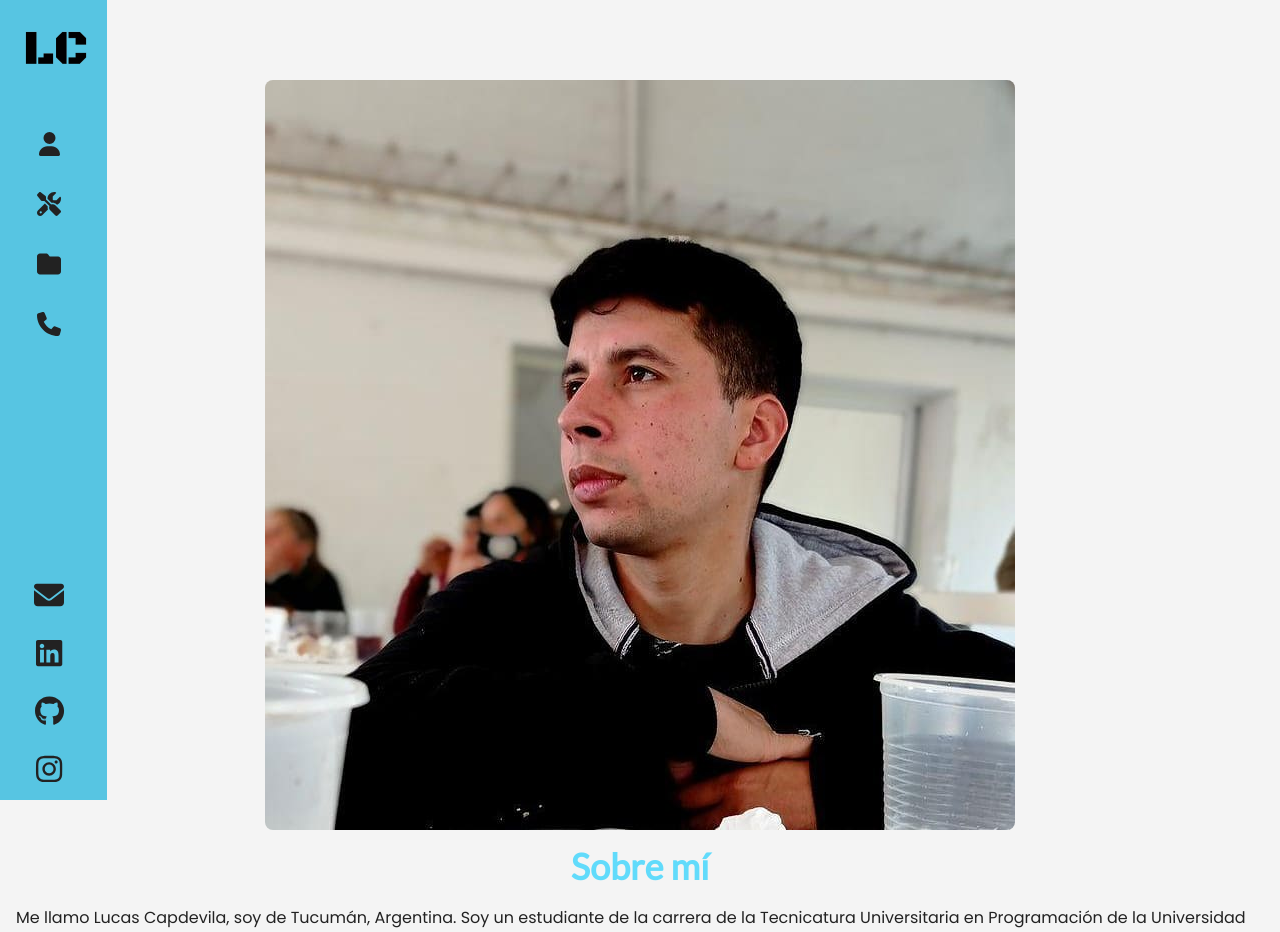
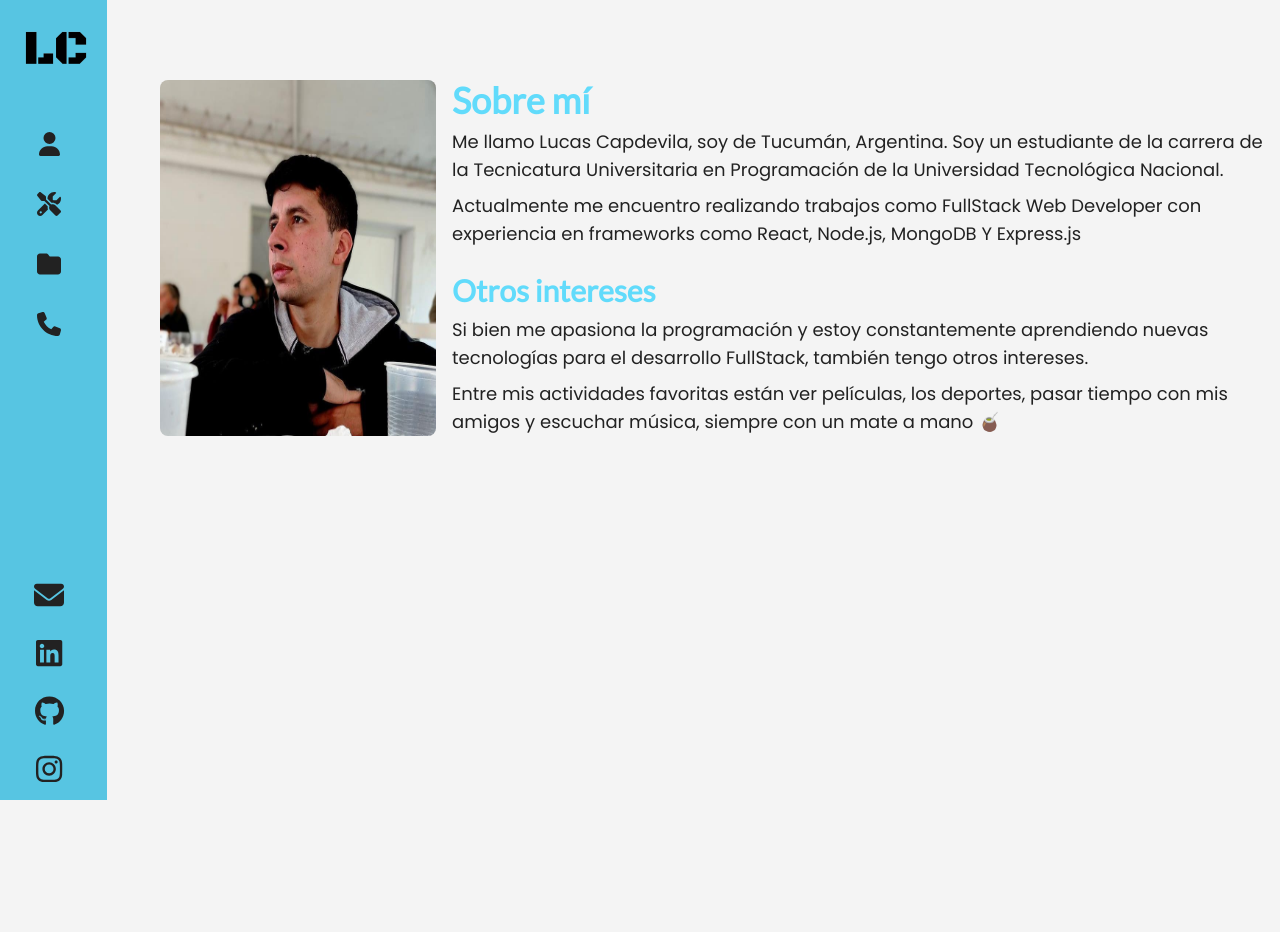
Before and after one commit to lucasecapdevila/portfolio-web, a React (Vite) app: page /about in a window 1280 px wide. Shown: the top 932 px of the page. After the commit the page ends 800 px from the top, so only its background shows below. Built offline with nearby package versions, Linux system fonts and the light colour scheme.

Commit message:
se ajusta página 'Sobre mí' para pantallas md y lg

```diff
--- a/src/components/pages/About.jsx
+++ b/src/components/pages/About.jsx
@@ -1,24 +1,62 @@
-import imagen from "../../assets/lucas2.jpg"
+import imagen from "../../assets/lucas2.jpg";
 const About = () => {
   return (
     <>
-      <main className="min-h-[90vh] md:h-screen px-4 py-10">
-        <div className="flex flex-col justify-center items-center gap-4 mt-10">
-          <img src={imagen} className="rounded-lg" alt="lucas capdevila" data-aos="fade-right" data-aos-duration="1800" />
-          <div data-aos="fade-left" data-aos-delay="300" data-aos-duration="1800">
-            <h1 className="titulos text-reactLightBlue text-4xl text-center font-bold">Sobre mí</h1>
-            <p className="textos text-textBlack text-md mt-5">Me llamo Lucas Capdevila, soy de Tucumán, Argentina. Soy un estudiante de la carrera de la Tecnicatura Universitaria en Programación de la Universidad Tecnológica Nacional.</p>
-            <p className="textos text-textBlack text-md my-2">Actualmente me encuentro realizando trabajos como FullStack Web Developer con experiencia en frameworks como React, Node.js, MongoDB Y Express.js</p>
+      <main className="min-h-[90vh] md:h-screen px-4 lg:ps-40 py-10">
+        <div className="flex flex-col md:flex-row justify-center gap-4 mt-10">
+          <img
+            src={imagen}
+            className="rounded-lg md:w-2/4 lg:w-1/3 xl:w-1/4"
+            alt="lucas capdevila"
+            data-aos="fade-right"
+            data-aos-duration="1800"
+          />
+          <div>
+            <div
+              className="my-4 md:my-0"
+              data-aos="fade-left"
+              data-aos-delay="300"
+              data-aos-duration="1800"
+            >
+              <h1 className="titulos text-reactLightBlue text-4xl text-center md:text-left font-bold">
+                Sobre mí
+              </h1>
+              <p className="textos text-textBlack text-md lg:text-lg mt-2">
+                Me llamo Lucas Capdevila, soy de Tucumán, Argentina. Soy un
+                estudiante de la carrera de la Tecnicatura Universitaria en
+                Programación de la Universidad Tecnológica Nacional.
+              </p>
+              <p className="textos text-textBlack text-md lg:text-lg my-2">
+                Actualmente me encuentro realizando trabajos como FullStack Web
+                Developer con experiencia en frameworks como React, Node.js,
+                MongoDB Y Express.js
+              </p>
+            </div>
+            <div
+              className="md:mt-6"
+              data-aos="fade-up"
+              data-aos-delay="500"
+              data-aos-duration="1800"
+            >
+              <h2 className="titulos text-reactLightBlue text-3xl font-bold">
+                Otros intereses
+              </h2>
+              <p className="textos text-textBlack text-md lg:text-lg mt-2">
+                Si bien me apasiona la programación y estoy constantemente
+                aprendiendo nuevas tecnologías para el desarrollo FullStack,
+                también tengo otros intereses.
+              </p>
+              <p className="textos text-textBlack text-md lg:text-lg mt-2">
+                Entre mis actividades favoritas están ver películas, los deportes,
+                pasar tiempo con mis amigos y escuchar música, siempre con un mate
+                a mano 🧉
+              </p>
           </div>
-          <div data-aos="fade-up" data-aos-delay="500" data-aos-duration="1800">
-            <h2 className="titulos text-reactLightBlue text-3xl font-bold">Otros intereses</h2>
-            <p className="textos text-textBlack text-md mt-5">Si bien me apasiona la programación y estoy constantemente aprendiendo nuevas tecnologías para el desarrollo FullStack, también tengo otros intereses.</p>
-            <p className="textos text-textBlack text-md my-2">Entre mis actividades favoritas están las películas, los deportes, pasar tiempo con mis amigos y escuchar música, siempre con un mate a mano 🧉</p>
           </div>
         </div>
       </main>
     </>
-  )
-}
+  );
+};
 
-export default About
+export default About;
```
